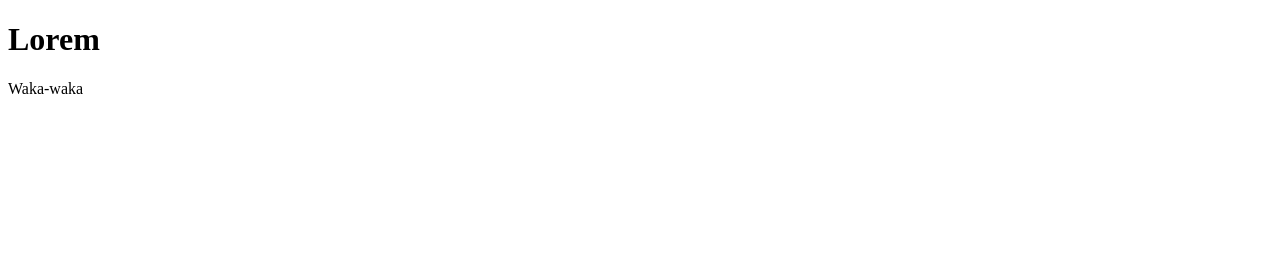
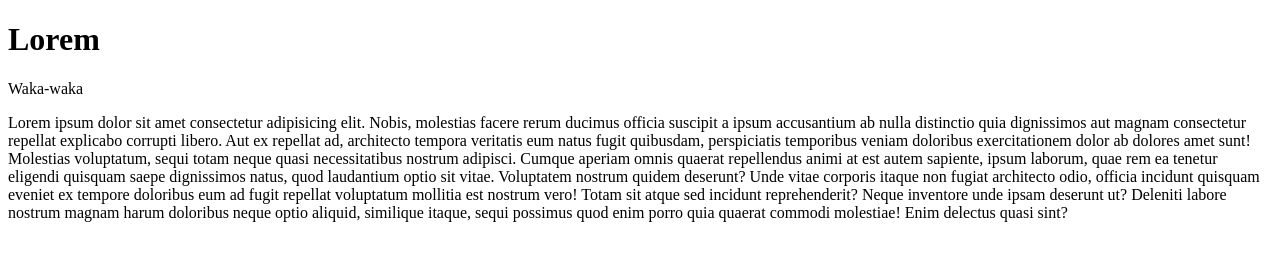
Before and after one commit to prodigalp/vendo, a plain HTML site: page index.html in a window 1280 px wide. Drawn offline with Linux system fonts and the light colour scheme.

Commit message:
Insert lorem ipsum paragraph

```diff
--- a/index.html
+++ b/index.html
@@ -11,6 +11,11 @@
         <main id="wrapper">
             <h1>Lorem</h1>
             <p>Waka-waka</p>
+            <p>Lorem ipsum dolor sit amet consectetur adipisicing elit. Nobis, molestias facere rerum ducimus officia suscipit a ipsum accusantium ab nulla distinctio quia dignissimos aut magnam consectetur repellat explicabo corrupti libero.
+            Aut ex repellat ad, architecto tempora veritatis eum natus fugit quibusdam, perspiciatis temporibus veniam doloribus exercitationem dolor ab dolores amet sunt! Molestias voluptatum, sequi totam neque quasi necessitatibus nostrum adipisci.
+            Cumque aperiam omnis quaerat repellendus animi at est autem sapiente, ipsum laborum, quae rem ea tenetur eligendi quisquam saepe dignissimos natus, quod laudantium optio sit vitae. Voluptatem nostrum quidem deserunt?
+            Unde vitae corporis itaque non fugiat architecto odio, officia incidunt quisquam eveniet ex tempore doloribus eum ad fugit repellat voluptatum mollitia est nostrum vero! Totam sit atque sed incidunt reprehenderit?
+            Neque inventore unde ipsam deserunt ut? Deleniti labore nostrum magnam harum doloribus neque optio aliquid, similique itaque, sequi possimus quod enim porro quia quaerat commodi molestiae! Enim delectus quasi sint?</p>
         </main>
 
     <script src="./script.js"></script>
```
